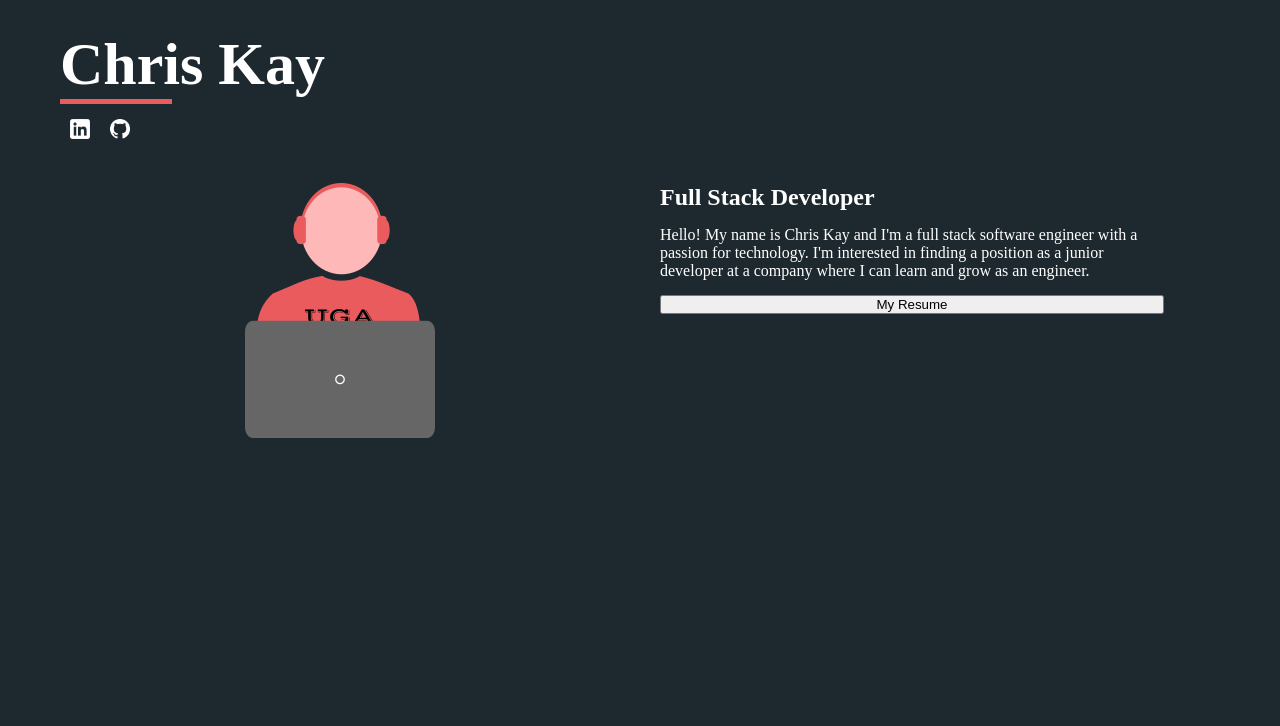
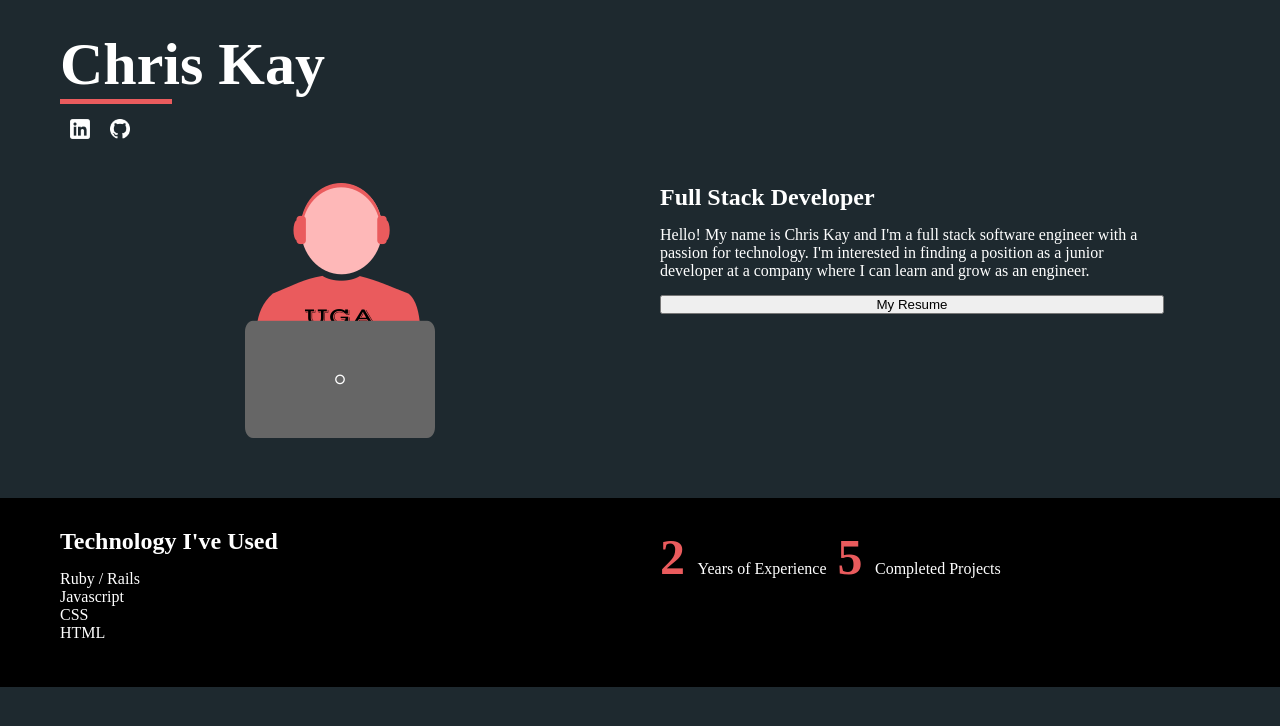
Before and after one commit to chriskay25/portfolio, a React (Create React App) app: page / in a window 1280 px wide. Shown: the top 726 px of the page. Built offline with nearby package versions, Linux system fonts and the light colour scheme.

Commit message:
Create Skills comp, add to App, and add css

```diff
--- a/src/App.css
+++ b/src/App.css
@@ -21,11 +21,15 @@ html, body {
     --text-font: 'Manjari';
 }
 
+div {
+    font-family: var(--text-font);
+}
+
 h1,h2,h3,h4,h5,h6 {
     font-family: var(--header-font);
 }
 
-p {
+p, span, ul {
     margin: 15px 0;
     font-family: var(--text-font);
 }
@@ -44,7 +48,9 @@ p {
     overflow: hidden;
 }
 
-.intro {
+/* INTRO */
+
+.intro, .skills {
     display: flex;
     flex-direction: row;
     flex-wrap: wrap;
@@ -89,3 +95,26 @@ p {
     width: 20px;
     color: white;
 }
+
+/* SKILLS */
+
+.skills {
+    background-color: #000;
+    color: #fff;
+}
+
+.skills-experience-container {
+    display: inline-block;
+}
+
+.number-large {
+    color: var(--red);
+    font-size: 50px;
+    font-weight: 800;
+}
+
+.number-large + div {
+    display: inline-block;
+    width: 140px;
+    font-size: 16px;
+}
--- a/src/App.js
+++ b/src/App.js
@@ -1,10 +1,12 @@
 import './App.css';
 import Intro from './components/Intro'
+import Skills from './components/Skills'
 
 function App() {
   return (
     <div className="App">
       <Intro />
+      <Skills />
     </div>
   );
 }
--- /dev/null
+++ b/src/components/Skills.jsx
@@ -0,0 +1,33 @@
+import Column from './Column'
+
+const Skills = () => {
+    return (
+        <div className='skills'>
+            <Column>
+                <h2>Technology I've Used</h2>
+                <ul style={{listStyle: 'none'}}>
+                    <li>Ruby / Rails</li>
+                    <li>Javascript</li>
+                    <li>CSS</li>
+                    <li>HTML</li>
+                </ul>
+            </Column>
+            <Column>
+                <div className='skills-experience-container'>
+                    <span className='number-large'>2 </span>
+                    <div>
+                        <span>Years of Experience</span>
+                    </div>
+                </div>
+                <div className='skills-experience-container'>
+                    <span className='number-large'>5 </span>
+                    <div>
+                        <span>Completed Projects</span>
+                    </div>
+                </div>
+            </Column>
+        </div>
+    )
+}
+
+export default Skills
```
